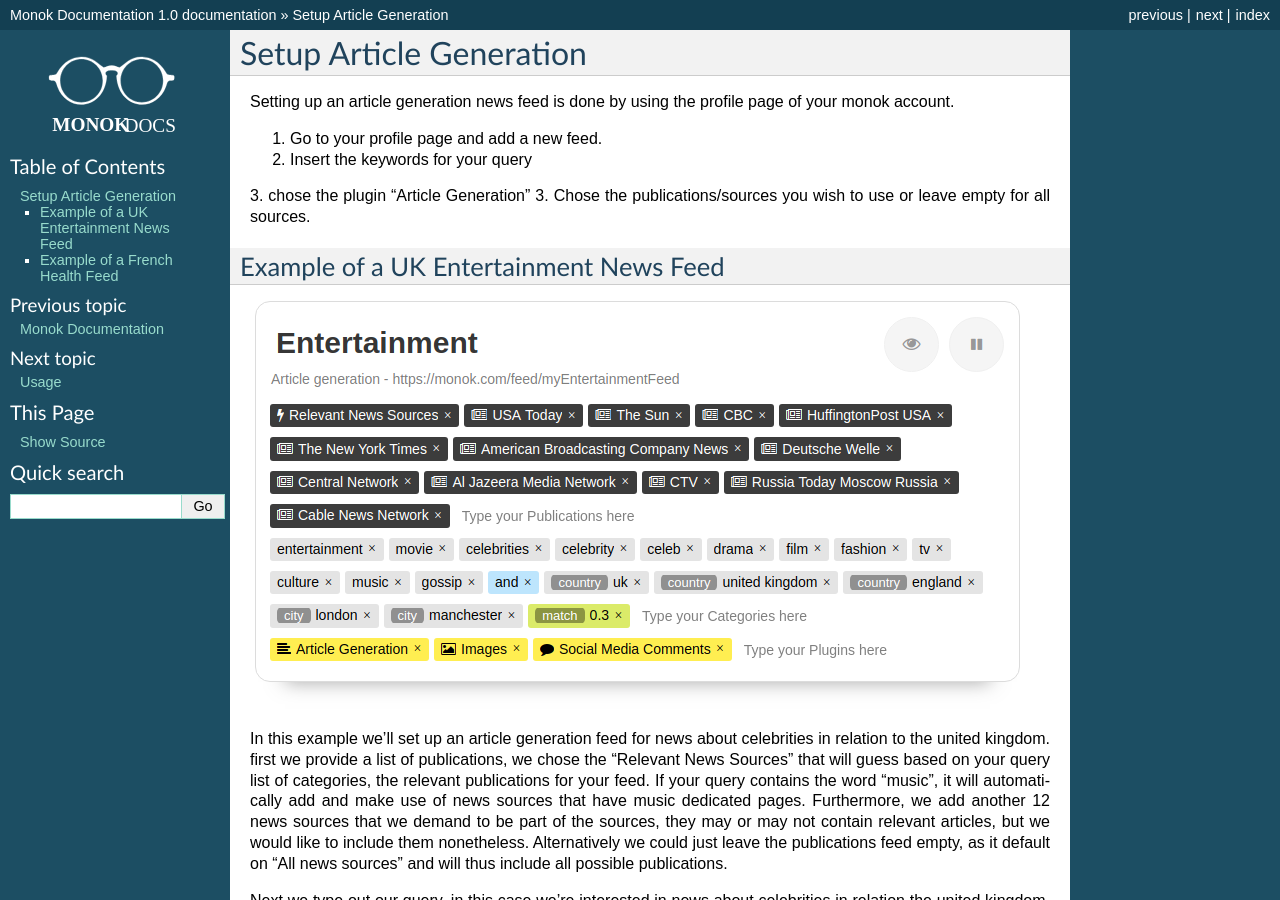
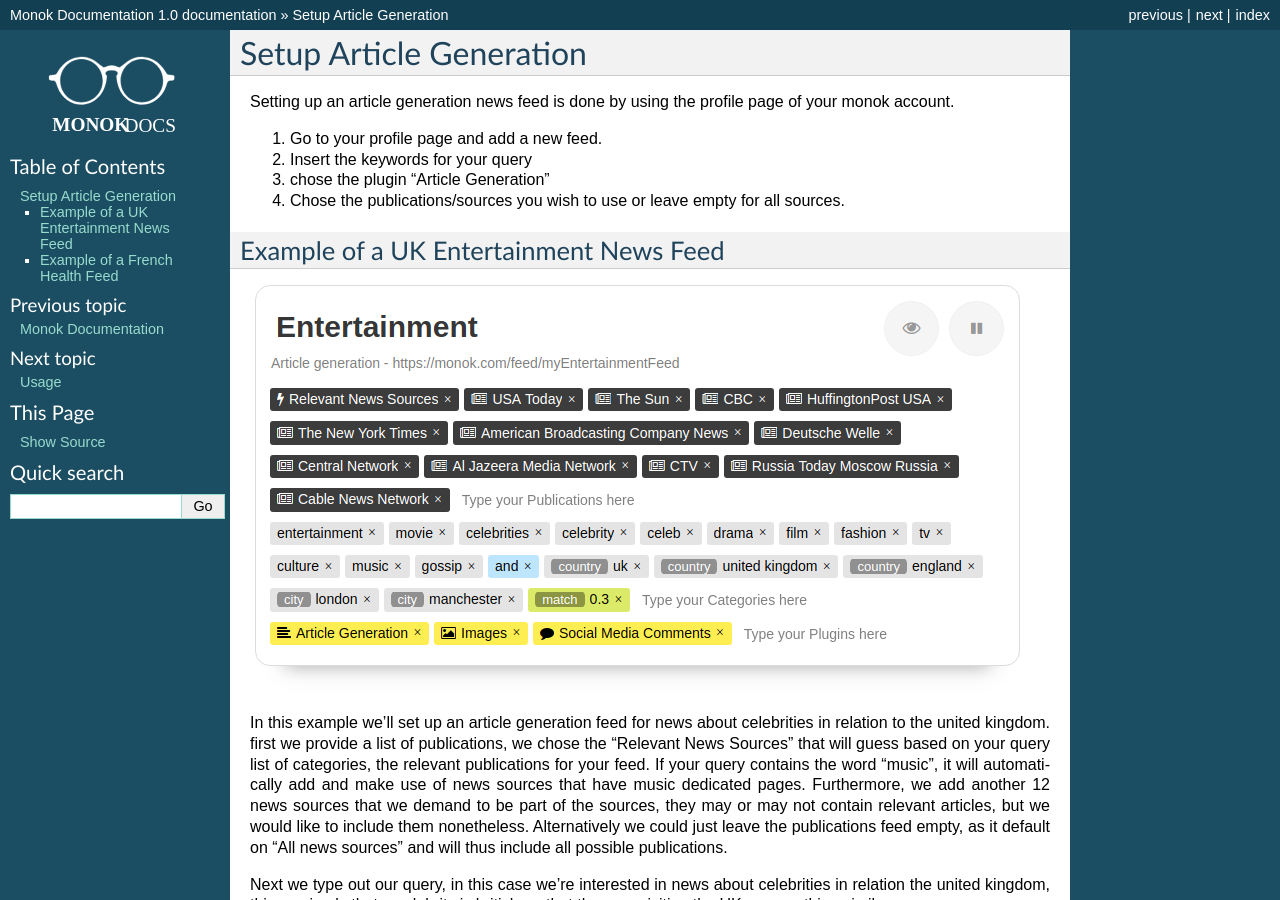
Before and after one commit to monoklabs/monok-docs, a Sphinx documentation site: the page built from docs/setupnewfeed.rst, in a window 1280 px wide and 900 px high. Built offline with Sphinx 7.4.7, drawn with Linux system fonts in a browser that asks for light colours.

Commit message:
Update setupnewfeed.rst

```diff
--- a/docs/setupnewfeed.rst
+++ b/docs/setupnewfeed.rst
@@ -6,7 +6,7 @@
 1. Go to your profile page and add a new feed.
 2. Insert the keywords for your query
 3. chose the plugin "Article Generation"
-3. Chose the publications/sources you wish to use or leave empty for all sources.
+4. Chose the publications/sources you wish to use or leave empty for all sources.
 
 Example of a UK Entertainment News Feed
 ---------------------------------
```
